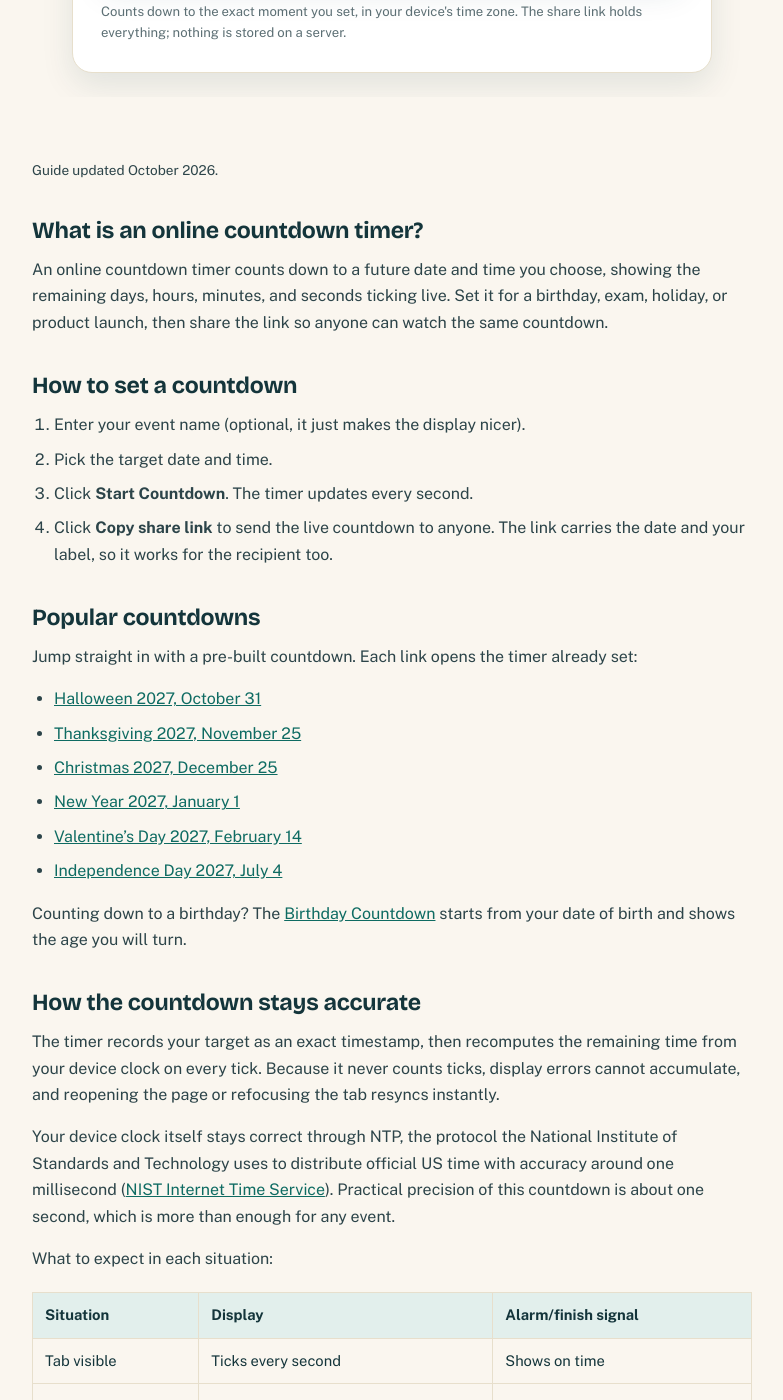
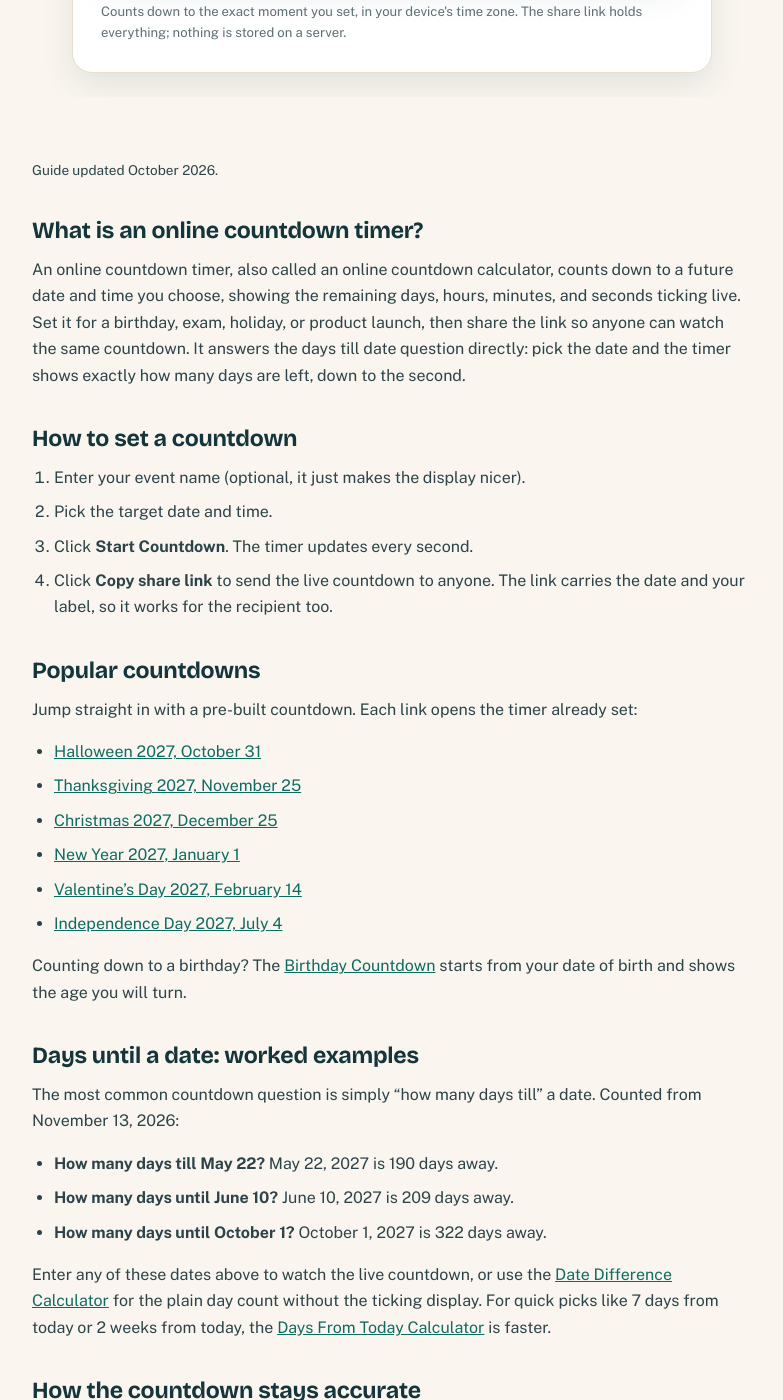
Before and after one commit to zaidmeo09-dhangal/agedatecalc, a Jekyll site: the page built from countdown-timer.md, in a window 1280 px wide and 1400 px high, scrolled down 604 px. Shown: the whole window, without its empty margins (248-1031 px from the left). Built offline with Jekyll 4.4.1, drawn with Linux system fonts in a browser that asks for light colours; some of the changed text lies outside the part shown.

Commit message:
SEO audit fixes: broken links, titles, DST 2027, schema, og:image

```diff
--- a/countdown-timer.md
+++ b/countdown-timer.md
@@ -92,6 +92,14 @@
                               "@type": "Answer",
                               "text": "The page shows a clear time's up state, but browsers cannot reliably play alarms after the tab is closed or the device sleeps."
                     }
+          },
+          {
+                    "@type": "Question",
+                    "name": "How do I count the days till a date?",
+                    "acceptedAnswer": {
+                              "@type": "Answer",
+                              "text": "Enter the date above and this online countdown calculator shows the days till date live, in days, hours, minutes, and seconds. For the plain number without the ticking display, the Date Difference Calculator gives the same day count. Example: counted from November 13, 2026, May 22, 2027 is 190 days away."
+                    }
           }
   ]
       }
@@ -135,7 +143,7 @@
 
 ## What is an online countdown timer?
 
-An online countdown timer counts down to a future date and time you choose, showing the remaining days, hours, minutes, and seconds ticking live. Set it for a birthday, exam, holiday, or product launch, then share the link so anyone can watch the same countdown.
+An online countdown timer, also called an online countdown calculator, counts down to a future date and time you choose, showing the remaining days, hours, minutes, and seconds ticking live. Set it for a birthday, exam, holiday, or product launch, then share the link so anyone can watch the same countdown. It answers the days till date question directly: pick the date and the timer shows exactly how many days are left, down to the second.
 
 ## How to set a countdown
 
@@ -156,6 +164,16 @@
 - [Independence Day 2027, July 4]({{ '/countdown-timer/' | relative_url }}?to=2027-07-04T00:00&label=Independence%20Day%202027)
 
 Counting down to a birthday? The [Birthday Countdown]({{ '/birthday-countdown/' | relative_url }}) starts from your date of birth and shows the age you will turn.
+
+## Days until a date: worked examples
+
+The most common countdown question is simply "how many days till" a date. Counted from November 13, 2026:
+
+- **How many days till May 22?** May 22, 2027 is 190 days away.
+- **How many days until June 10?** June 10, 2027 is 209 days away.
+- **How many days until October 1?** October 1, 2027 is 322 days away.
+
+Enter any of these dates above to watch the live countdown, or use the [Date Difference Calculator]({{ '/date-difference-calculator/' | relative_url }}) for the plain day count without the ticking display. For quick picks like 7 days from today or 2 weeks from today, the [Days From Today Calculator]({{ '/days-from-today-calculator/' | relative_url }}) is faster.
 
 ## How the countdown stays accurate
 
@@ -228,6 +246,10 @@
 <details>
 <summary>What is the difference between a countdown timer and a regular timer?</summary>
 <p>A countdown targets a calendar moment (Christmas morning, a launch at 9 AM). A regular timer counts down a duration from now (25 minutes, 2 hours). This page does the first; for the second, a stopwatch or duration timer is the right tool.</p>
+</details>
+<details>
+<summary>How do I count the days till a date?</summary>
+<p>Enter the date above and this online countdown calculator shows the days till date live, in days, hours, minutes, and seconds. For the plain number without the ticking display, the Date Difference Calculator gives the same day count. Example: counted from November 13, 2026, May 22, 2027 is 190 days away.</p>
 </details>
 <details>
 <summary>Will it notify me when the countdown finishes?</summary>
```
